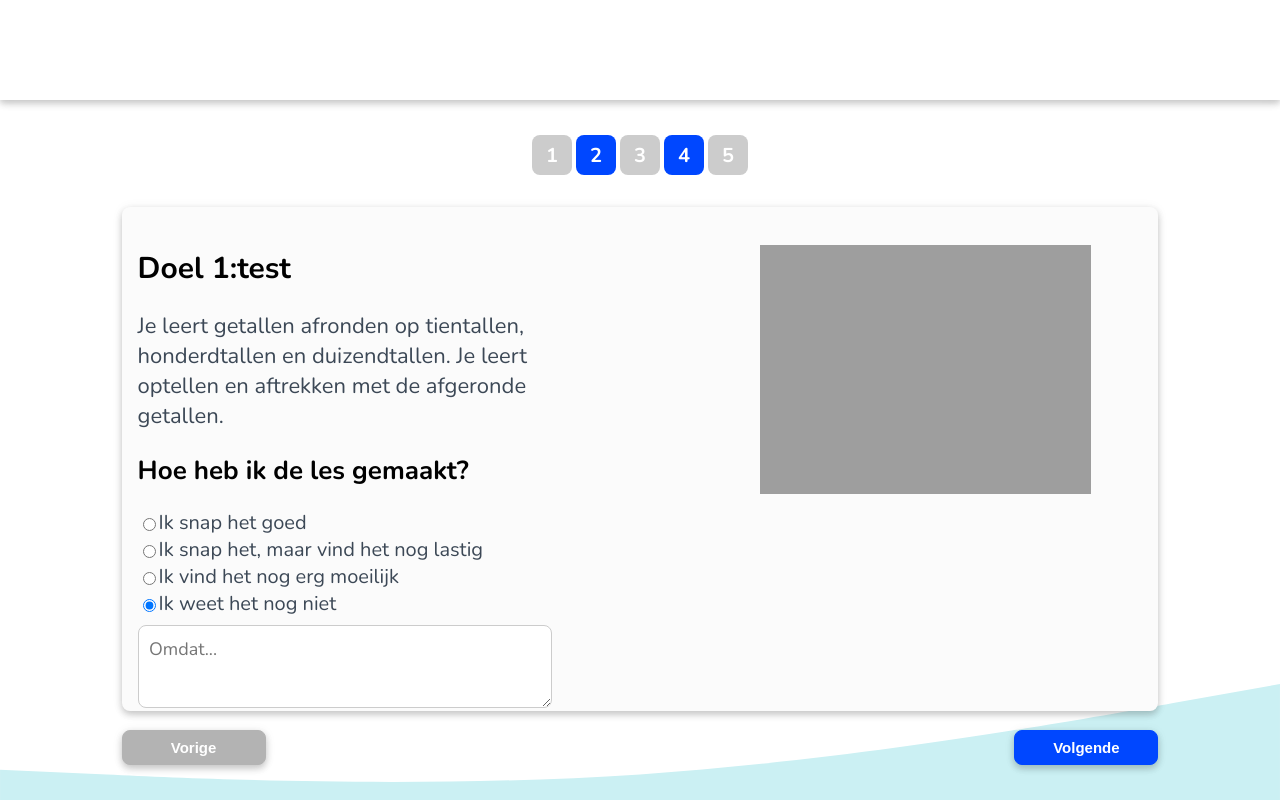
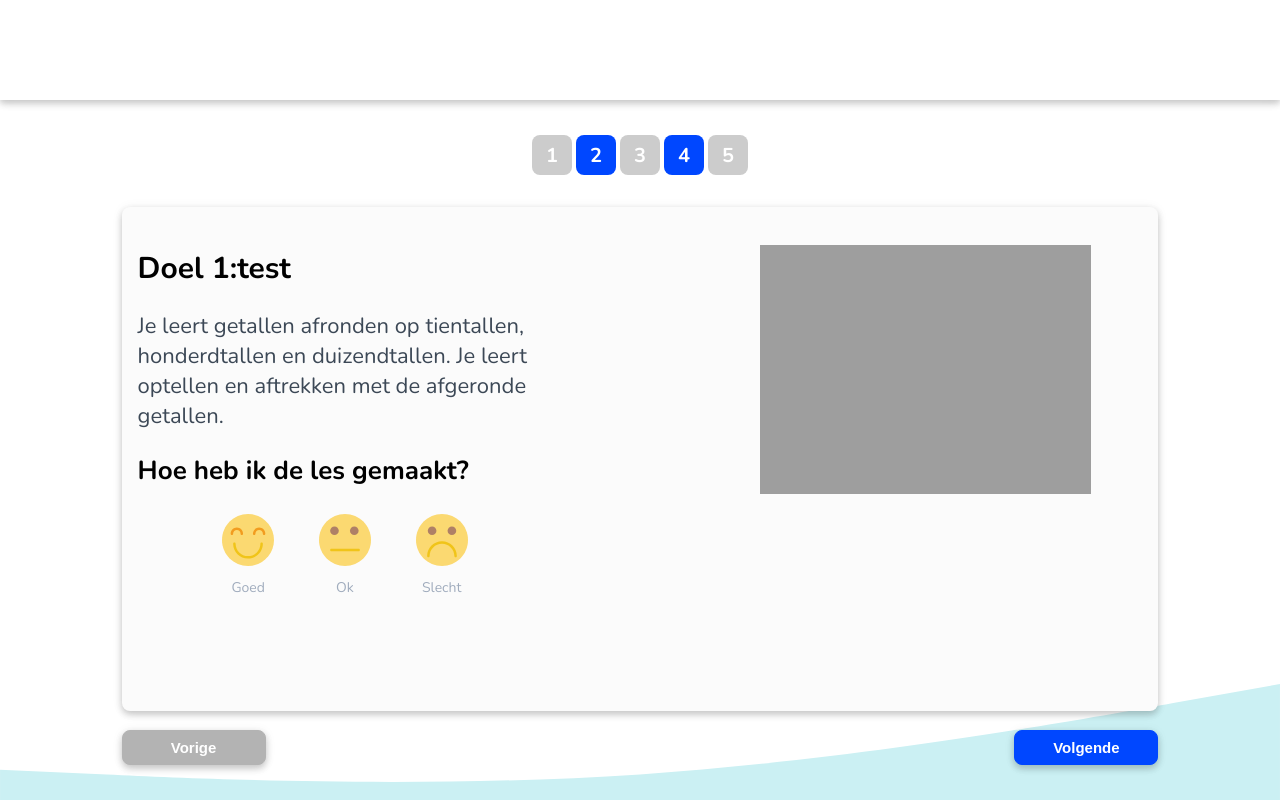
Before and after one commit to Rowan-Paul/HANAIM-DWA-Rekenlogboek, a React (Create React App) app in the folder rekenlogboek/client-side/: page /student/after-pre-test in a window 1280 px wide. Built offline with nearby package versions, Linux system fonts and the light colour scheme.

Commit message:
Added state handlers to evaluation

```diff
--- a/rekenlogboek/client-side/src/js/common/InputTypes/Evaluation.js
+++ b/rekenlogboek/client-side/src/js/common/InputTypes/Evaluation.js
@@ -1,34 +1,67 @@
 import React from 'react'
+import ClassNames from 'classnames'
 
 import Happy from '../../../img/icons/evaluation/happy.svg'
 import Sad from '../../../img/icons/evaluation/sad.svg'
 import Sceptic from '../../../img/icons/evaluation/sceptic.svg'
 
 import '../../../scss/common/Evaluation.scss'
-export default function Evaluation() {
+export default function Evaluation(props) {
+	const newAnswer = value => {
+		props.changeAnswer(value)
+	}
+
 	return (
 		<ul className="Evaluation">
-			<li>
+			{console.log('rendaa')}
+			<li
+				className={ClassNames({
+					happy: props.inputAnswer === 'Happy'
+				})}
+			>
 				<label>
-					<input type="radio" name="evaluation" value="Happy" />
+					<input
+						type="radio"
+						name="evaluation"
+						value="Happy"
+						onChange={e => newAnswer(e.target.value)}
+					/>
 					<div>
 						<img src={Happy} alt="Happy" />
 					</div>
 				</label>
 			</li>
 
-			<li>
+			<li
+				className={ClassNames({
+					sceptic: props.inputAnswer === 'Sceptic'
+				})}
+			>
 				<label>
-					<input type="radio" name="evaluation" value="Sceptic" />
+					<input
+						type="radio"
+						name="evaluation"
+						value="Sceptic"
+						onChange={e => newAnswer(e.target.value)}
+					/>
 					<div>
 						<img src={Sceptic} alt="Sceptic" />
 					</div>
 				</label>
 			</li>
 
-			<li>
+			<li
+				className={ClassNames({
+					sad: props.inputAnswer === 'Sad'
+				})}
+			>
 				<label>
-					<input type="radio" name="evaluation" value="Sad" />
+					<input
+						type="radio"
+						name="evaluation"
+						value="Sad"
+						onChange={e => newAnswer(e.target.value)}
+					/>
 					<div>
 						<img src={Sad} alt="Sad" />
 					</div>
@@ -36,13 +69,13 @@ export default function Evaluation() {
 			</li>
 
 			<li>
-				<span>Goed</span>
+				<span onClick={() => newAnswer('Happy')}>Goed</span>
 			</li>
 			<li>
-				<span>Ok</span>
+				<span onClick={() => newAnswer('Sceptic')}>Ok</span>
 			</li>
 			<li>
-				<span>Slecht</span>
+				<span onClick={() => newAnswer('Sad')}>Slecht</span>
 			</li>
 		</ul>
 	)
--- a/rekenlogboek/client-side/src/js/common/InputTypes/Radiobuttons.js
+++ b/rekenlogboek/client-side/src/js/common/InputTypes/Radiobuttons.js
@@ -40,7 +40,7 @@ export default function RadioButtons(props) {
 			<li className={props.readonly ? 'ReadOnly' : 'Edit'}>
 				<input
 					onChange={e => newAnswer(e)}
-					checked={props.inputAnswer === '' || props.inputAnswer === 'default'}
+					checked={props.inputAnswer === 'default'}
 					type="radio"
 					name="radiobutton"
 					value="default"
--- a/rekenlogboek/client-side/src/js/student/components/Question.js
+++ b/rekenlogboek/client-side/src/js/student/components/Question.js
@@ -33,7 +33,12 @@ export default function Question(props) {
 				return <Textarea changeAnswer={props.changeAnswer} />
 				break
 			case 'evaluation':
-				return <Evaluation changeAnswer={props.changeAnswer} />
+				return (
+					<Evaluation
+						changeAnswer={props.changeAnswer}
+						inputAnswer={props.inputAnswer}
+					/>
+				)
 				break
 		}
 	}
--- a/rekenlogboek/client-side/src/js/student/containers/AfterPreTest.js
+++ b/rekenlogboek/client-side/src/js/student/containers/AfterPreTest.js
@@ -20,7 +20,7 @@ function AfterPreTest() {
 	]
 
 	//TODO: save state to redux when leaving page
-	const [inputAnswer, setInputAnswer] = useState('')
+	const [inputAnswer, setInputAnswer] = useState('default')
 	const [inputExplanation, setInputExplanation] = useState('')
 
 	const changeAnswer = value => {
@@ -47,12 +47,9 @@ function AfterPreTest() {
 						/>
 						<Question
 							title="Hoe heb ik de les gemaakt?"
-							type="radiobuttons"
-							explanation={true}
-							options={inputOptions}
+							type="evaluation"
 							inputAnswer={inputAnswer}
 							changeAnswer={changeAnswer}
-							changeExplanation={changeExplanation}
 						/>
 					</div>
 					<div className="right-side">
--- a/rekenlogboek/client-side/src/scss/common/Evaluation.scss
+++ b/rekenlogboek/client-side/src/scss/common/Evaluation.scss
@@ -6,13 +6,26 @@
 	margin: 1vh auto;
 	height: 20%;
 	padding: 0;
-	width: 80%;
+	width: 70%;
 	li {
 		list-style-type: none;
 		text-align: center;
 		margin: 0 auto;
 		width: 90%;
 		position: relative;
+		border-radius: 15px;
+
+		&.happy {
+			background: #c2f0c2;
+		}
+
+		&.sceptic {
+			background: #f0efc2;
+		}
+
+		&.sad {
+			background: #f0c2c2;
+		}
 
 		label {
 			background: green;
@@ -25,10 +38,6 @@
 			position: absolute;
 			visibility: hidden;
 			width: 100%;
-
-			&:checked + div {
-				background: #c2f0c2;
-			}
 		}
 		div {
 			border-radius: 8px;
```
